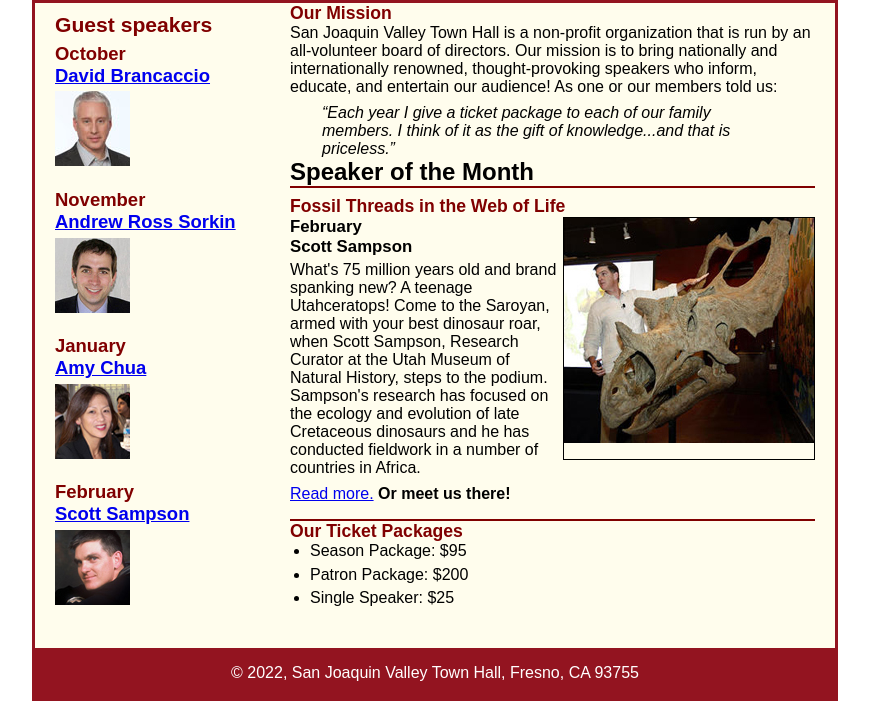
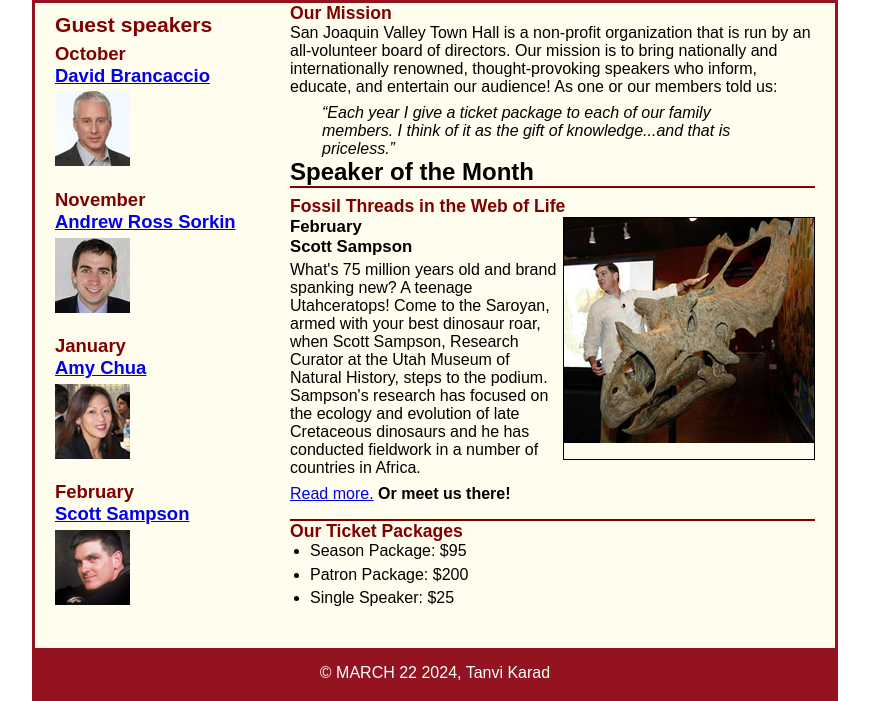
Before and after one commit to tanvikarad/A08, a plain HTML site: page index.html in a window 1280 px wide. Shown: the part 120-821 px from the top of the page, without its empty margins (205-1074 px from the left). Drawn offline with Linux system fonts and the light colour scheme.

Commit message:
Update index.html

```diff
--- a/index.html
+++ b/index.html
@@ -58,7 +58,7 @@
 		</aside>
 	</main>
 	<footer>
-		<p>&copy; 2022, San Joaquin Valley Town Hall, Fresno, CA 93755</p>
+		<p>&copy; MARCH 22 2024, Tanvi Karad</p>
 	</footer>
 </body>
 </html>
```
